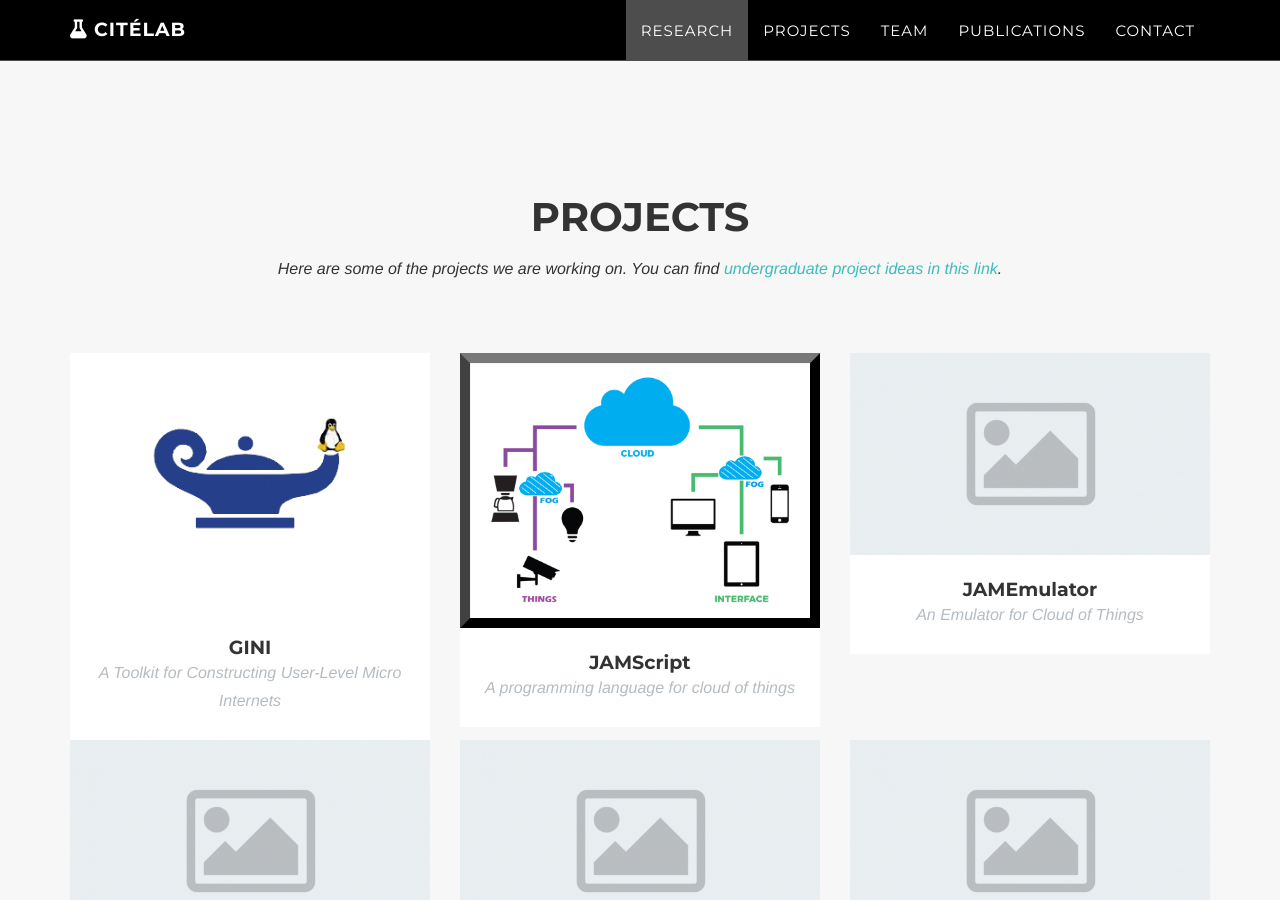
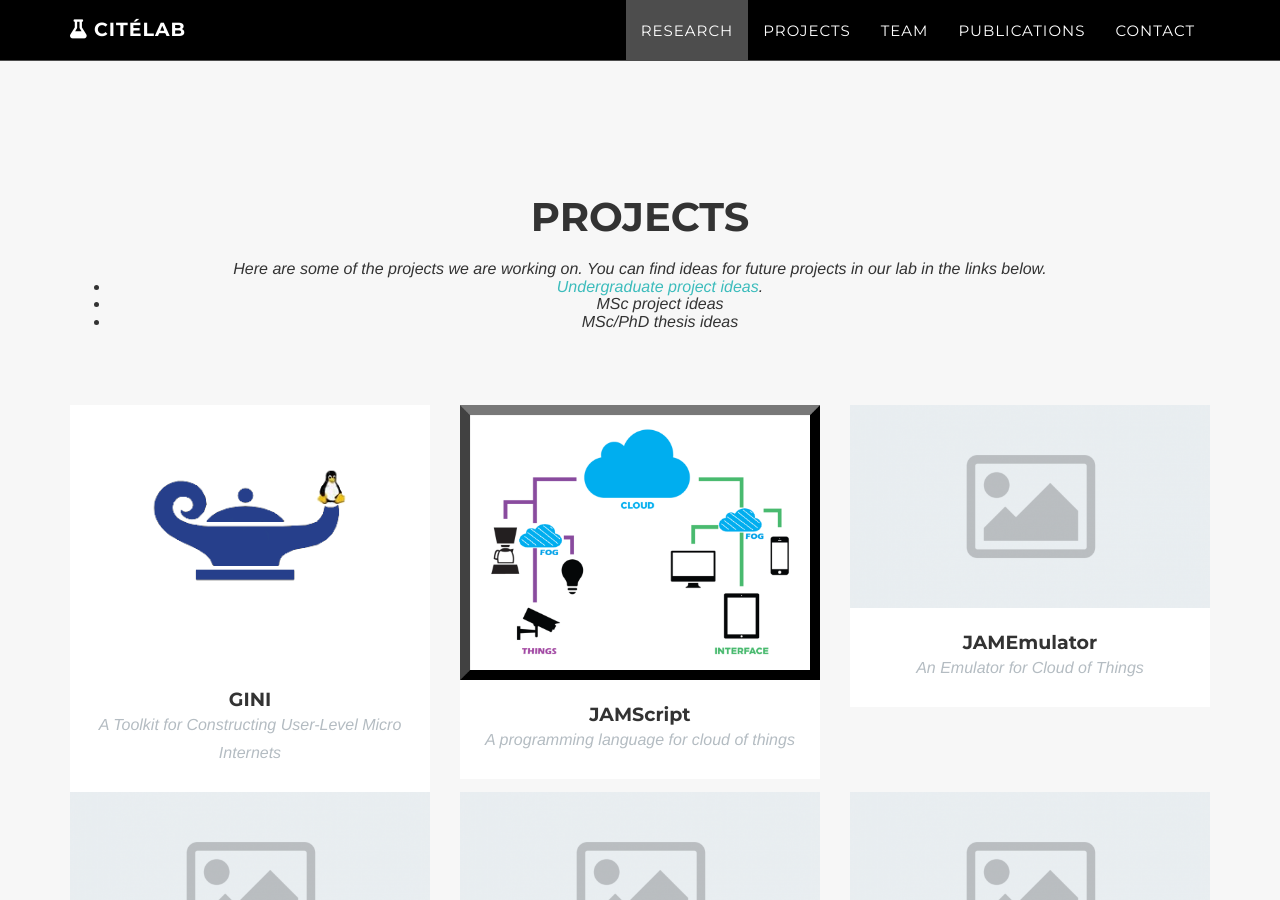
Before and after one commit to citelab/citelab.github.io, a Jekyll site: the page built from index.html, in a window 1280 px wide and 900 px high, scrolled down 1772 px. Built offline with Jekyll 4.4.1, drawn with Linux system fonts in a browser that asks for light colours; some web fonts are replaced.

Commit message:
Update projects_grid.html

```diff
--- a/_includes/projects_grid.html
+++ b/_includes/projects_grid.html
@@ -4,7 +4,12 @@
     <div class="row">
       <div class="col-lg-12 text-center">
         <h2 class="section-heading">projects</h2>
-        <h3 class="section-subheading">Here are some of the projects we are working on. You can find <a href="https://slack-files.com/T03DK0DBM-FP8CPQ1FD-1e1ecea2ea">undergraduate project ideas in this link</a>.</h3>
+        <h3 class="section-subheading">Here are some of the projects we are working on. You can find ideas for future projects in our lab in the links below.
+          <ul><li><a href="https://slack-files.com/T03DK0DBM-FP8CPQ1FD-1e1ecea2ea">Undergraduate project ideas</a>.</li>
+            <li>MSc project ideas</li>
+            <li>MSc/PhD thesis ideas</li>
+          </ul>
+            </h3>
       </div>
     </div>
     {% assign needpadding = site.projects.size | modulo: 3 %}
```
